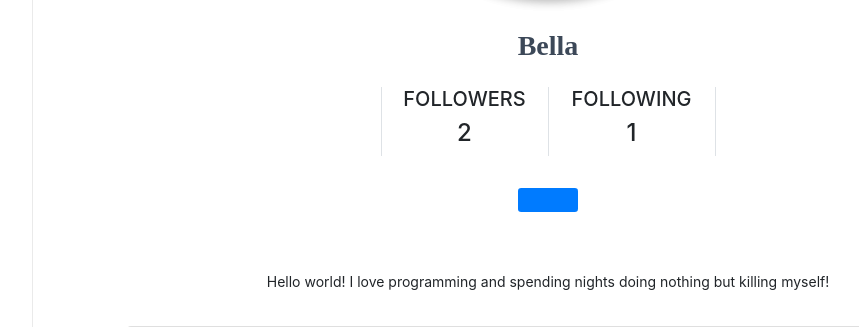
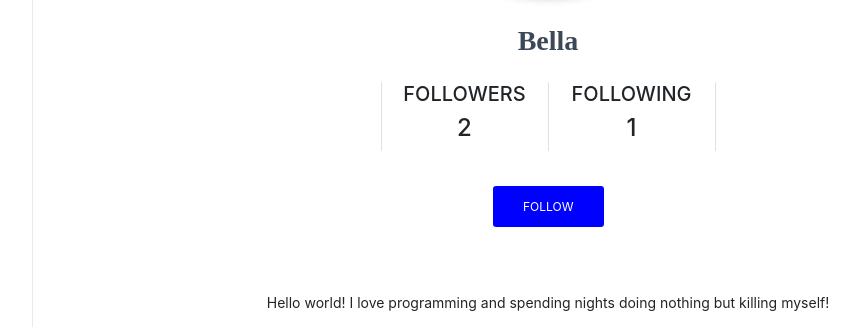
Before and after one commit to mohamedadnane8/Twitter, a Django app: page /profile/3 in a window 1280 px wide. Shown: the part 343-670 px from the top of the page, without its empty margins (217-1076 px from the left). Run offline with Django 3.2, Linux system fonts and the light colour scheme; data comes from the database, SQL or seed files in the repository; both versions use the stored data as it was after the commit; some libraries are stand-ins or nearby versions.

Commit message:
fixing code

```diff
--- a/network/static/network/css/Sidebar-Menu-1.css
+++ /dev/null
@@ -1,76 +0,0 @@
-body {
-  overflow-x: hidden;
-  font-size: 20px;
-}
-
-
-
-#wrapper.toggled {
-  padding-left: 250px;
-}
-
-
-#wrapper.toggled #sidebar-wrapper {
-  width: 250px;
-}
-
-#page-content-wrapper {
-  width: 100%;
-  position: absolute;
-  padding: 15px;
-}
-
-#wrapper.toggled #page-content-wrapper {
-  position: absolute;
-  margin-right: -250px;
-}
-
-
-
-
-.sidebar-nav > .sidebar-brand a {
-  color: #999999;
-}
-
-.sidebar-nav > .sidebar-brand a:hover {
-  color: #fff;
-  background: none;
-}
-
-@media (min-width:768px) {
-  #wrapper {
-    padding-left: 250px;
-  }
-}
-
-@media (min-width:768px) {
-  #wrapper.toggled {
-    padding-left: 0;
-  }
-}
-
-@media (min-width:768px) {
-  #sidebar-wrapper {
-    width: 250px;
-  }
-}
-
-@media (min-width:768px) {
-  #wrapper.toggled #sidebar-wrapper {
-    width: 0;
-  }
-}
-
-@media (min-width:768px) {
-  #page-content-wrapper {
-    padding: 20px;
-    position: relative;
-  }
-}
-
-@media (min-width:768px) {
-  #wrapper.toggled #page-content-wrapper {
-    position: relative;
-    margin-right: 0;
-  }
-}
--- a/network/static/network/css/Sidebar-Menu.css
+++ b/network/static/network/css/Sidebar-Menu.css
@@ -1,3 +1,5 @@
+/*This was part of  a template (most of it was just copied)
+Although I have heavily edited it*/
 #wrapper {
   padding-left: 0;
   -webkit-transition: all 0.5s ease;
@@ -82,7 +84,7 @@
 }
 
 #page-name {
-  width: 92%;
+  margin: auto;
 }
 
 #top-nav {
@@ -122,3 +124,79 @@
   max-width: 90%;
   margin: auto;
 }
+body {
+  overflow-x: hidden;
+  font-size: 20px;
+}
+
+
+
+#wrapper.toggled {
+  padding-left: 250px;
+}
+
+
+#wrapper.toggled #sidebar-wrapper {
+  width: 250px;
+}
+
+#page-content-wrapper {
+  width: 100%;
+  position: absolute;
+  padding: 15px;
+}
+
+#wrapper.toggled #page-content-wrapper {
+  position: absolute;
+  margin-right: -250px;
+}
+
+
+
+
+.sidebar-nav > .sidebar-brand a {
+  color: #999999;
+}
+
+.sidebar-nav > .sidebar-brand a:hover {
+  color: #fff;
+  background: none;
+}
+
+@media (min-width:768px) {
+  #wrapper {
+    padding-left: 250px;
+  }
+}
+
+@media (min-width:768px) {
+  #wrapper.toggled {
+    padding-left: 0;
+  }
+}
+
+@media (min-width:768px) {
+  #sidebar-wrapper {
+    width: 250px;
+  }
+}
+
+@media (min-width:768px) {
+  #wrapper.toggled #sidebar-wrapper {
+    width: 0;
+  }
+}
+
+@media (min-width:768px) {
+  #page-content-wrapper {
+    padding: 20px;
+    position: relative;
+  }
+}
+
+@media (min-width:768px) {
+  #wrapper.toggled #page-content-wrapper {
+    position: relative;
+    margin-right: 0;
+  }
+}
--- a/network/static/network/css/styles.css
+++ b/network/static/network/css/styles.css
@@ -11,9 +11,7 @@
     border-radius: 30px;
     font-size: 30px;
 }
-body{
-    font-size: 18px;
-}
+
 .modal-btn{
     background-color: #1DA1F2;
     width: 8rem;
--- a/network/static/network/js/edit_profile.js
+++ b/network/static/network/js/edit_profile.js
@@ -11,7 +11,15 @@
               image: image,
               about:about,
           })
-        });
+        }).then(response => response.json())
+                  .then(result => {
+                      // Print result
+                      console.log(result)
+                      document.querySelector('#edit-username').value = result.updated_info.username
+                      document.querySelector('#edit-image').value = result.updated_info.image
+                      document.querySelector('#edit-about').value = result.updated_info.about
+                  });
+
 
     })
     // By default the index page is loaded
--- a/network/static/network/js/follow.js
+++ b/network/static/network/js/follow.js
@@ -1,19 +1,51 @@
+
+var followers_count;
+var is_followed;
+var user_id;
 document.addEventListener('DOMContentLoaded', function () {
 
-    document.querySelector('.like-btn').addEventListener('click',()=>{
-        username = document.querySelector('#edit-username').value
-        image = document.querySelector('#edit-image').value
-        about = document.querySelector('#edit-about').value
-        fetch(`/edit/`, {
-          method: 'PUT',
-          body: JSON.stringify({
-              username: username,
-              image: image,
-              about:about,
-          })
-        });
+  try {
+      follow_btn = document.querySelector('#follow-btn');
+      // get data from the dataset
+      is_followed = follow_btn.dataset.is_followed === 'true'
+      alert(is_followed)
+      user_id = parseInt(follow_btn.dataset.user_id)
+      alert(user_id)
+      followers_count =  parseInt(follow_btn.dataset.followers_count)
 
-    })
+      //creating and adding event listener to the follow btn
+      updateFollowStats();
+      follow_btn.addEventListener('click',()=>follow())
+    } catch (error) {
+
+    }
     // By default the index page is loaded
 
 });
+
+
+function updateFollowStats(){
+
+    document.querySelector("#followers_count").innerHTML = followers_count;
+    document.querySelector('#follow-btn').innerHTML = is_followed ? "unfollow":"follow";
+    document.querySelector('#follow-btn').style.backgroundColor = is_followed ? "red":"blue";
+
+
+}
+function follow(){
+  fetch('/follow/', {
+          method: 'POST',
+          body: JSON.stringify({
+              user: user_id,
+          })
+      })
+      .then(response => response.json())
+      .then(result => {
+          // Print result
+          followers_count = is_followed ? (followers_count-1) : (followers_count+1);
+          is_followed = !(is_followed);
+
+          updateFollowStats();
+    });
+
+}
--- a/network/templates/network/layout.html
+++ b/network/templates/network/layout.html
@@ -14,7 +14,6 @@
     <meta name="viewport" content="width=device-width, initial-scale=1.0, shrink-to-fit=no">
     <link rel="stylesheet" href="https://fonts.googleapis.com/css?family=Roboto">
     <link rel="stylesheet" href="{% static 'network/fonts/font-awesome.min.css' %}">
-    <link rel="stylesheet" href="{% static  'network/css/Sidebar-Menu-1.css' %}">
     <link rel="stylesheet" href="{% static 'network/css/Sidebar-Menu.css' %}">
     <link rel="stylesheet" href="{% static "network/css/styles.css" %}">
 
--- a/network/views.py
+++ b/network/views.py
@@ -19,7 +19,7 @@
     paginator = Paginator(tweets, 10)
     page_number = request.GET.get('page')
     tweets_page = paginator.get_page(page_number)
-    return render(request, "network/index.html", context={"tweets": tweets_page,"page_name":"All Posts"})
+    return render(request, "network/index.html", context={"tweets": tweets_page, "page_name": "All Posts"})
 
 
 def login_view(request):
@@ -78,7 +78,6 @@
 
 @csrf_exempt
 @login_required(login_url="/login")
-
 def tweet(request):
     # Composing a new email must be via POST
     if request.method != "POST":
@@ -96,8 +95,6 @@
     return JsonResponse({"message": "tweet is posted.", "tweet": post.serialize()}, status=201)
 
 
-
-
 @login_required(login_url="/login")
 def following(request):
     tweets = []
@@ -107,7 +104,7 @@
     paginator = Paginator(tweets, 10)
     page_number = request.GET.get('page')
     tweets_page = paginator.get_page(page_number)
-    return render(request, "network/index.html", context={"tweets": tweets_page,"page_name":"Following"})
+    return render(request, "network/index.html", context={"tweets": tweets_page, "page_name": "Following"})
 
 
 def profile(request, id):
@@ -163,6 +160,7 @@
 
         return JsonResponse({"message": "followed successfully"}, safe=False)
 
+
 @login_required(login_url="/login")
 @csrf_exempt
 def edit(request):
@@ -185,7 +183,9 @@
     request.user.save()
 
     print(f"username: {request.user.username}\nimage: {request.user.image}\n\n\n\n")
-    return JsonResponse({"message": "You edited your profile successfully"}, safe=False)
+    return JsonResponse({"message": "You edited your profile successfully", "updated_info": request.user.serialize()},
+                        safe=False)
+
 
 @login_required(login_url="/login")
 @csrf_exempt
@@ -211,6 +211,7 @@
     return JsonResponse({"message": "You edited your profile successfully", "description": post.description},
                         safe=False)
 
+
 @login_required(login_url="/login")
 @csrf_exempt
 def like(request):
@@ -222,8 +223,10 @@
 
     try:
         Like.objects.get(owner=user, post=post).delete()
-        return JsonResponse({"message": "Unliked successfully","is_liked":False,"like_count":post.number_likes()},safe=False)
+        return JsonResponse({"message": "Unliked successfully", "is_liked": False, "like_count": post.number_likes()},
+                            safe=False)
 
     except Like.DoesNotExist:
         Like.objects.create(owner=user, post=post)
-        return JsonResponse({"message": "Liked successfully","is_liked":True,"like_count":post.number_likes()}, safe=False)
+        return JsonResponse({"message": "Liked successfully", "is_liked": True, "like_count": post.number_likes()},
+                            safe=False)
```
Also changed, not shown: network/templates/network/profile.html (+1 -9 lines), db.sqlite3.
